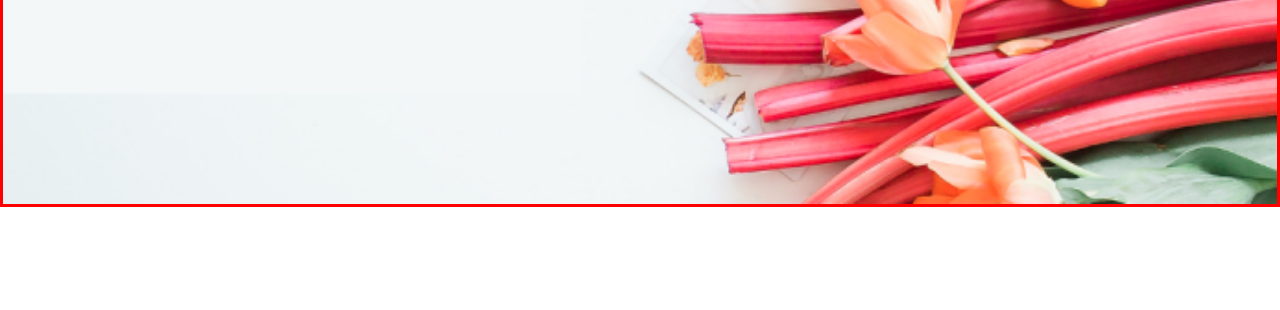
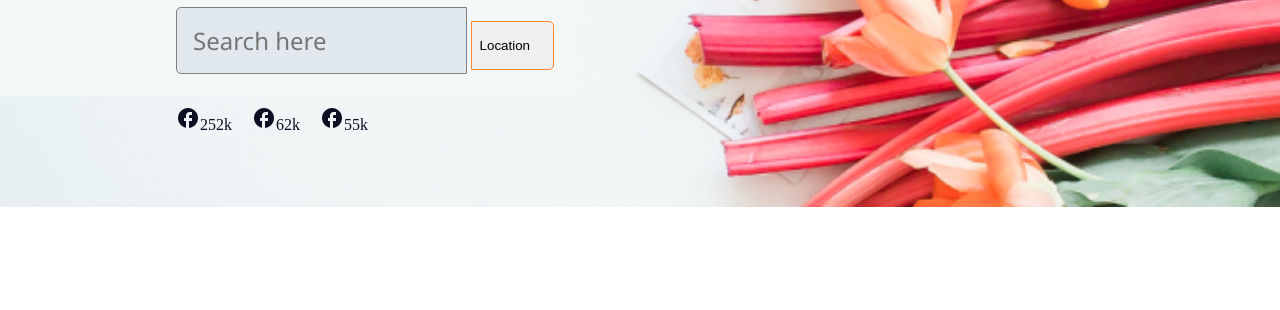
Before and after one commit to GilSolis/restaurant_layout, a plain HTML site: page index.html in a window 1280 px wide. Shown: the part 593-903 px from the top of the page. Before the commit the page ends 800 px from the top, so only its background shows below. Drawn offline with nearby package versions, Linux system fonts and the light colour scheme.

Commit message:
styled main

```diff
--- a/css/style.css
+++ b/css/style.css
@@ -6,6 +6,7 @@
   box-sizing: border-box;
 }
 
+/* header styling */
 header {
   height: 5%;
 
@@ -41,5 +42,48 @@ a:hover {
   background: url(../images/cuisine-hero.png) no-repeat;
   background-position: right;
   background-size: cover;
-  border: 3px red solid;
 }
+
+/* main styling */
+.hero {
+  width: 60%;
+  padding: 11rem;
+}
+
+h1 {
+  font-size: 5rem;
+  line-height: 5.5rem;
+  font-family: "Playfair Display", serif;
+}
+
+input {
+  display: inline-block;
+  border: 1px solid gray;
+  border-radius: 5px 0 0 5px;
+  padding: 1rem 0 1rem 1rem;
+  margin: 2rem 0;
+  text-decoration: none;
+  background: #e1e9ef;
+  color: black;
+  font-family: "Noto Sans", sans-serif;
+  font-size: 1.5rem;
+  width: 70%;
+}
+
+.hero-btn {
+  border-radius: 0 5px 5px 0;
+  padding: 1rem 1rem 1rem 0;
+  margin: 2rem 0;
+  width: 20%;
+  border: 1px solid #ff8630;
+}
+
+.social-text {
+  padding-right: 1rem;
+}
+@media (max-width: 1020px) {
+  h1 {
+    font-size: 6rem;
+    line-height: 6.5rem;
+  }
+}
--- a/index.html
+++ b/index.html
@@ -35,9 +35,16 @@
             <input type="text" placeholder="Search here">
             <button class="hero-btn">Location</button>
             <div class="social-stats">
-                <a href="#"><img src="icon-fb.svg" class="social-icon"><span class="social-text">252k</span></a>
-                <a href="#"><img src="icon-twitter.svg" class="social-icon"><span class="social-text">62k</span></a>
-                <a href="#"><img src="icon-ig.svg" class="social-icon"><span class="social-text">55k</span></a>
+                <a href="#"><span class="material-icons">
+                        facebook
+                    </span><span class="social-text">252k</span></a>
+                <a href="#"><span class="material-icons">
+                        facebook
+                    </span><span class="social-text">62k</span></a>
+                <a href="#"><span class="material-icons">
+                        facebook
+                    </span><span class="social-text">55k</span></a>
+
             </div>
         </section>
     </div>
```
